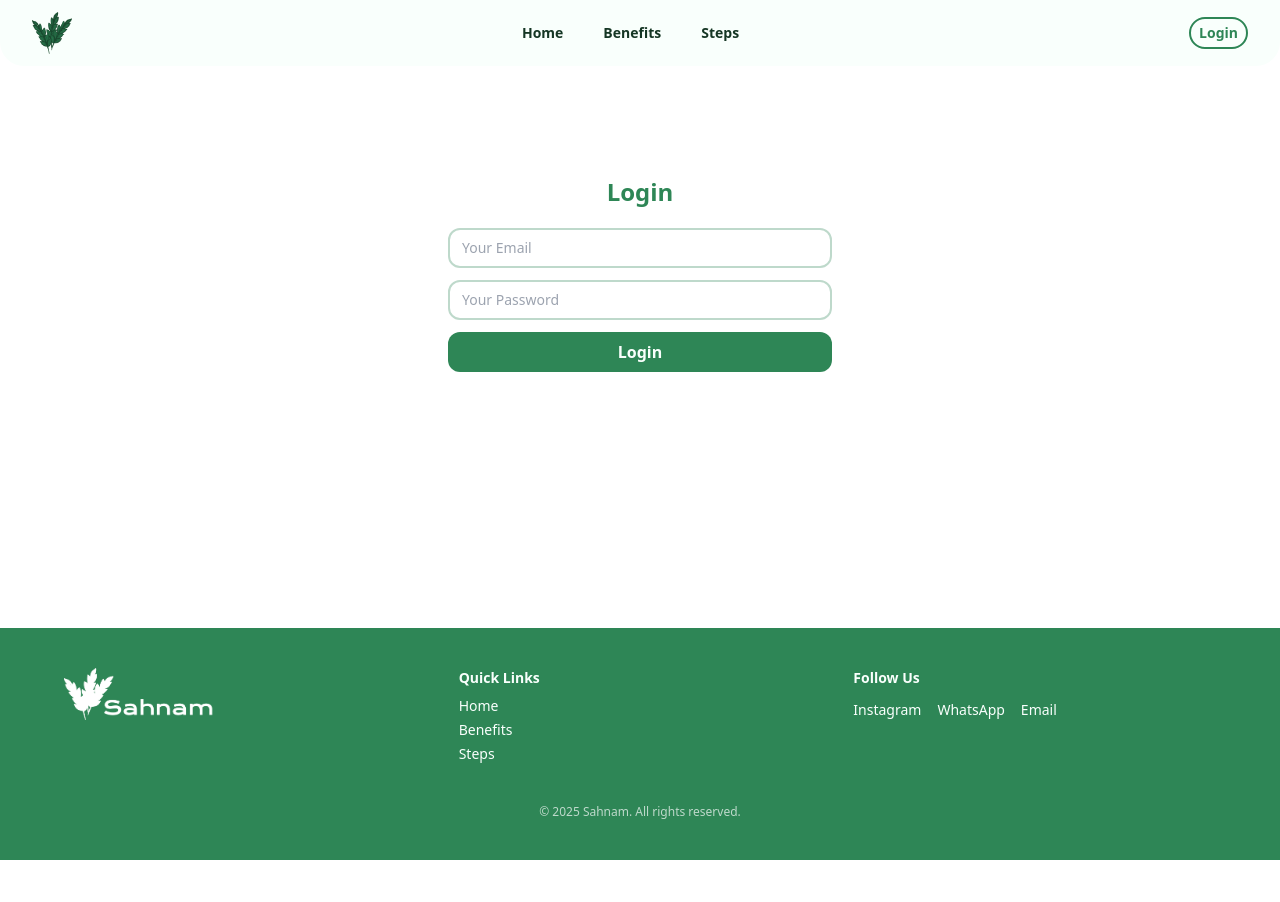
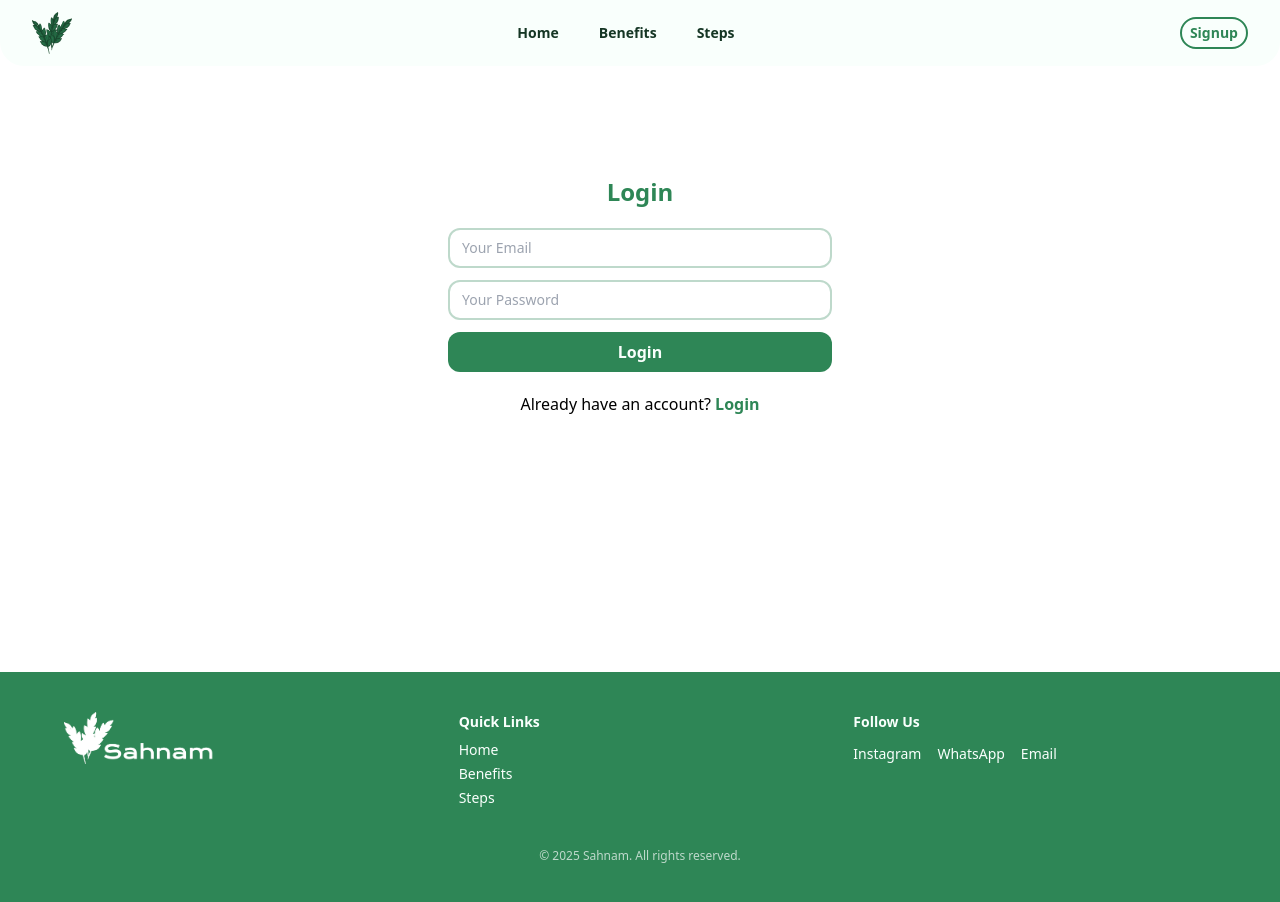
Before and after one commit to marsyaaurl/sahnam, a Next.js app: page /Login in a window 1280 px wide. Before the commit the page ends 860 px from the top, so only its background shows below. Built offline with nearby package versions, Linux system fonts and the light colour scheme; no server answers; what @supabase/auth-helpers-react would draw is missing.

Commit message:
navbar links

```diff
--- a/app/Login/page.tsx
+++ b/app/Login/page.tsx
@@ -1,12 +1,12 @@
-import NavbarLandingPage from "../components/LandingPage/NavbarLandingPage";
 import Footer from "../components/LandingPage/Footer";
 import LoginForm from "../components/Login/LoginForm";
+import NavbarLogin from "../components/Login/NavbarLogin";
 
 export default function LoginPage() {
     return (
         <>
             <div>
-                <NavbarLandingPage />
+                <NavbarLogin />
                 <LoginForm />
                 <Footer />
             </div>
--- a/app/Signup/page.tsx
+++ b/app/Signup/page.tsx
@@ -1,13 +1,13 @@
 import SignUpForm from "../components/Signup/SignupForm";
-import NavbarLandingPage from "../components/LandingPage/NavbarLandingPage";
 import Footer from "../components/LandingPage/Footer";
 import { Suspense } from 'react';
+import NavbarSignup from "../components/Signup/NavbarSignup";
 
 export default function SignupPage() {
     return (
         <>
             <div>
-                <NavbarLandingPage />
+                <NavbarSignup />
                 <Suspense>
                     <SignUpForm />
                 </Suspense>
--- a/app/components/Login/LoginForm.tsx
+++ b/app/components/Login/LoginForm.tsx
@@ -2,6 +2,7 @@
 import { useState, useEffect } from 'react';
 import { useRouter } from 'next/navigation';
 import { supabase } from '@/lib/supabaseClient';
+import Link from 'next/link';
 
 export default function LoginForm() {
     const [email, setEmail] = useState('');
@@ -122,6 +123,7 @@ export default function LoginForm() {
                 </button>
                 {message && <p className="text-sm text-center text-red-500">{message}</p>}
             </form>
+            <p>Already have an account? <Link href="/Login" className='font-semibold text-primary'>Login</Link></p>
         </div>
     );
 }
--- /dev/null
+++ b/app/components/Login/NavbarLogin.tsx
@@ -0,0 +1,63 @@
+'use client';
+import Link from "next/link";
+import Image from "next/image";
+import Logo from "../../../public/assets/Logo.png";
+import { useState } from "react";
+import { usePathname } from "next/navigation";
+
+export default function NavbarLogin() {
+    const [isOpen, setIsOpen] = useState(false);
+    const pathName = usePathname();
+    return (
+        <>
+            <nav className="flex flex-row items-center justify-between px-8 py-3 mb-5 w-full fixed bg-background z-50 rounded-b-3xl">
+                <div>
+                    <Link href="">
+                        <Image src={Logo} alt="Logo Sahnam" className="w-[40px]" />
+                    </Link>
+                </div>
+
+                <button className="md:hidden" onClick={() => setIsOpen(!isOpen)}>
+                    {isOpen ? '✖' : '☰'}
+                </button>
+
+                {/* Navbar Desktop */}
+                <div className="hidden md:flex flex-row gap-x-10">
+                    <Link href="/LandingPage">
+                        <h3 className={`text-sm font-semibold hover:text-primary hover:border-b-2 hover:border-b-primary ${pathName === '#home' ? 'text-primary border-b-2 border-b-primary' : 'text-text'}`}>Home</h3>
+                    </Link>
+                    <Link href="/LandingPage">
+                        <h3 className={`text-sm font-semibold hover:text-primary hover:border-b-2 hover:border-b-primary ${pathName === '#benefist' ? 'text-primary border-b-2 border-b-primary' : 'text-text'}`}>Benefits</h3>
+                    </Link>
+                    <Link href="/LandingPage">
+                        <h3 className={`text-sm font-semibold hover:text-primary hover:border-b-2 hover:border-b-primary ${pathName === '#steps' ? 'text-primary border-b-2 border-b-primary' : 'text-text'}`}>Steps</h3>
+                    </Link>
+                </div>
+
+                <div className="hidden md:block">
+                    <Link href="/Signup">
+                        <h3 className="font-semibold text-primary border-primary border-2 rounded-full px-2 py-1 text-sm hover:border-none hover:bg-primary hover:text-background hover:py-[6px] hover:px-[10px]">Signup</h3>
+                    </Link>
+                </div>
+
+                {/* Navbar Mobile */}
+                {isOpen && (
+                    <div className="absolute top-16 left-0 w-full flex flex-col gap-y-3 bg-white px-6 py-4 md:hidden z-10">
+                        <Link href="/LandingPage">
+                            <h3 className="font-semibold text-md text-text">Home</h3>
+                        </Link>
+                        <Link href="/LandingPage">
+                            <h3 className="font-semibold text-md text-text">Benefits</h3>
+                        </Link>
+                        <Link href="/LandingPage">
+                            <h3 className="font-semibold text-md text-text">Steps</h3>
+                        </Link>
+                        <Link href="/LandingPage">
+                            <h3 className="font-semibold text-md text-text">Signup</h3>
+                        </Link>
+                    </div>
+                )}
+            </nav>
+        </>
+    )
+}
--- /dev/null
+++ b/app/components/Signup/NavbarSignup.tsx
@@ -0,0 +1,63 @@
+'use client';
+import Link from "next/link";
+import Image from "next/image";
+import Logo from "../../../public/assets/Logo.png";
+import { useState } from "react";
+import { usePathname } from "next/navigation";
+
+export default function NavbarSignup() {
+    const [isOpen, setIsOpen] = useState(false);
+    const pathName = usePathname();
+    return (
+        <>
+            <nav className="flex flex-row items-center justify-between px-8 py-3 mb-5 w-full fixed bg-background z-50 rounded-b-3xl">
+                <div>
+                    <Link href="">
+                        <Image src={Logo} alt="Logo Sahnam" className="w-[40px]" />
+                    </Link>
+                </div>
+
+                <button className="md:hidden" onClick={() => setIsOpen(!isOpen)}>
+                    {isOpen ? '✖' : '☰'}
+                </button>
+
+                {/* Navbar Desktop */}
+                <div className="hidden md:flex flex-row gap-x-10">
+                    <Link href="/LandingPage">
+                        <h3 className={`text-sm font-semibold hover:text-primary hover:border-b-2 hover:border-b-primary ${pathName === '#home' ? 'text-primary border-b-2 border-b-primary' : 'text-text'}`}>Home</h3>
+                    </Link>
+                    <Link href="/LandingPage">
+                        <h3 className={`text-sm font-semibold hover:text-primary hover:border-b-2 hover:border-b-primary ${pathName === '#benefist' ? 'text-primary border-b-2 border-b-primary' : 'text-text'}`}>Benefits</h3>
+                    </Link>
+                    <Link href="/LandingPage">
+                        <h3 className={`text-sm font-semibold hover:text-primary hover:border-b-2 hover:border-b-primary ${pathName === '#steps' ? 'text-primary border-b-2 border-b-primary' : 'text-text'}`}>Steps</h3>
+                    </Link>
+                </div>
+
+                <div className="hidden md:block">
+                    <Link href="/Login">
+                        <h3 className="font-semibold text-primary border-primary border-2 rounded-full px-2 py-1 text-sm hover:border-none hover:bg-primary hover:text-background hover:py-[6px] hover:px-[10px]">Login</h3>
+                    </Link>
+                </div>
+
+                {/* Navbar Mobile */}
+                {isOpen && (
+                    <div className="absolute top-16 left-0 w-full flex flex-col gap-y-3 bg-white px-6 py-4 md:hidden z-10">
+                        <Link href="/LandingPage">
+                            <h3 className="font-semibold text-md text-text">Home</h3>
+                        </Link>
+                        <Link href="/LandingPage">
+                            <h3 className="font-semibold text-md text-text">Benefits</h3>
+                        </Link>
+                        <Link href="/LandingPage">
+                            <h3 className="font-semibold text-md text-text">Steps</h3>
+                        </Link>
+                        <Link href="/Login">
+                            <h3 className="font-semibold text-md text-text">Login</h3>
+                        </Link>
+                    </div>
+                )}
+            </nav>
+        </>
+    )
+}
--- a/app/components/Signup/SignupForm.tsx
+++ b/app/components/Signup/SignupForm.tsx
@@ -2,6 +2,7 @@
 import { useSearchParams } from 'next/navigation';
 import { useState, useEffect } from 'react';
 import { supabase } from '@/lib/supabaseClient';
+import Link from 'next/link';
 
 export default function SignUpForm() {
   const searchParams = useSearchParams();
@@ -81,6 +82,7 @@ export default function SignUpForm() {
         </button>
         {message && <p className="text-sm text-center">{message}</p>}
       </form>
+      <p>Already have an account? <Link href="/Login" className='font-semibold text-primary'>Login</Link></p>
     </div>
   );
 }
```
